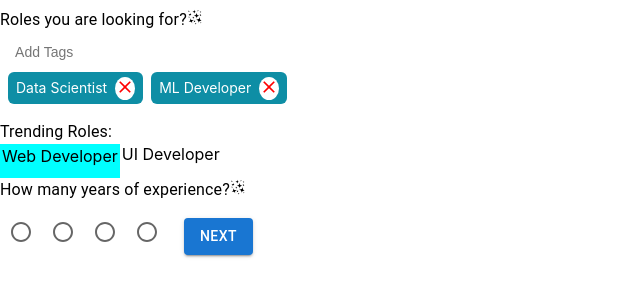
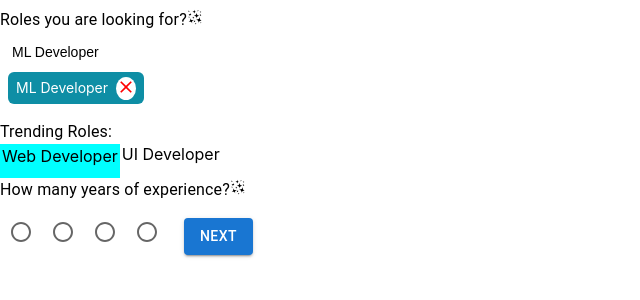
Before and after one commit to sanikaardekar/FastjobsTask, a React (Create React App) app: page /page3 in a window 1280 px wide. Shown: the top 300 px of the page, without its empty margins (0-640 px from the left). Built offline with nearby package versions, Linux system fonts and the light colour scheme.

Commit message:
tried resolving roles error

```diff
--- a/src/screens/Page3.js
+++ b/src/screens/Page3.js
@@ -1,4 +1,4 @@
-import { TextField, Typography, Box, Button, Grid, FormControl, FormControlLabel, Radio, FormLabel, RadioGroup } from "@mui/material";
+import { Typography, Box, Button, Grid, Radio} from "@mui/material";
 import React, { useState } from "react";
 import { GiSparkles } from 'react-icons/gi'
 import { URL } from '../utils/Api';
@@ -8,15 +8,15 @@ import './Tags.css';
 
 const TagsInput = (props) => {
 
-    const [tags, setTags] = React.useState(props.tagList);
+    //const [tags, setTags] = React.useState(props.tagList);
     const removeTags = (indexToRemove) => {
-        setTags([...tags.filter((_, index) => index !== indexToRemove)]);//if index is not equal to indexToRemove then those elements stay, if index is equal to indexToRemove then that element is removed
-        props.selectedTags([...tags.filter((_, index) => index !== indexToRemove)])
+        props.setRoles([...props.roles.filter((_, index) => index !== indexToRemove)]);//if index is not equal to indexToRemove then those elements stay, if index is equal to indexToRemove then that element is removed
+        props.selectedTags([...props.roles.filter((_, index) => index !== indexToRemove)])
     };
     const addTags = (e) => {
         if (e.target.value !== '') {
-            setTags([...tags, e.target.value]);
-            props.selectedTags([...tags, e.target.value]);
+            props.setRoles([...props.roles, e.target.value]);
+            props.selectedTags([...props.roles, e.target.value]);
             e.target.value = '';
         }
     };
@@ -24,10 +24,10 @@ const TagsInput = (props) => {
         <div className="tags-input">
             <input type="text" onKeyUp={(e) => e.key === "Enter" ? addTags(e) : null}
                 placeholder=" Add Tags"
-                value={props.roles} onChange={(e) => props.setRoles([...tags])}
+                value={props.roles} onChange={(e) => {props.setRoles([e.target.value]); e.target.value = '';}}
             />
             <ul id="tags">
-                {tags.map((tag, index) => (
+                {props.roles.map((tag, index) => (
                     <li key={index} className="tag">
                         <span className="tag-title">{tag}</span>
                         <span className='tag-close-icon'
@@ -45,7 +45,7 @@ const TagsInput = (props) => {
 const Page3 = () => {
     const navigate = useNavigate();
     const [setLoading] = useState(true);
-    const [roles, setRoles] = useState([""]);
+    const [roles, setRoles] = useState(["ML Developer"]);
     const [experience, setExperience] = useState("");
     const [fill, setFill] = useState(true); //for dots
 
@@ -90,7 +90,7 @@ const Page3 = () => {
     return (
         <Box component="form" noValidate onSubmit={handleSubmit} sx={{ mt: 1 }}>
             <Typography>Roles you are looking for?<GiSparkles /></Typography>
-            <TagsInput selectedTags={selectedTags} tagList={['Data Scientist', 'ML Developer']} roles={roles} setRoles={setRoles} />
+            <TagsInput selectedTags={selectedTags} tagList={["ML Developer"]} roles={roles} setRoles={setRoles} />
             <Typography>Trending Roles: </Typography>
             <Grid item display="flex" flexDirection="row" justifyContent="flex-start">
                 <Box sx={{ height: "30px", backgroundColor: "cyan", mr: "2px", padding: "2px 2px 2px 2px" }}>Web Developer</Box>{" "}
```
